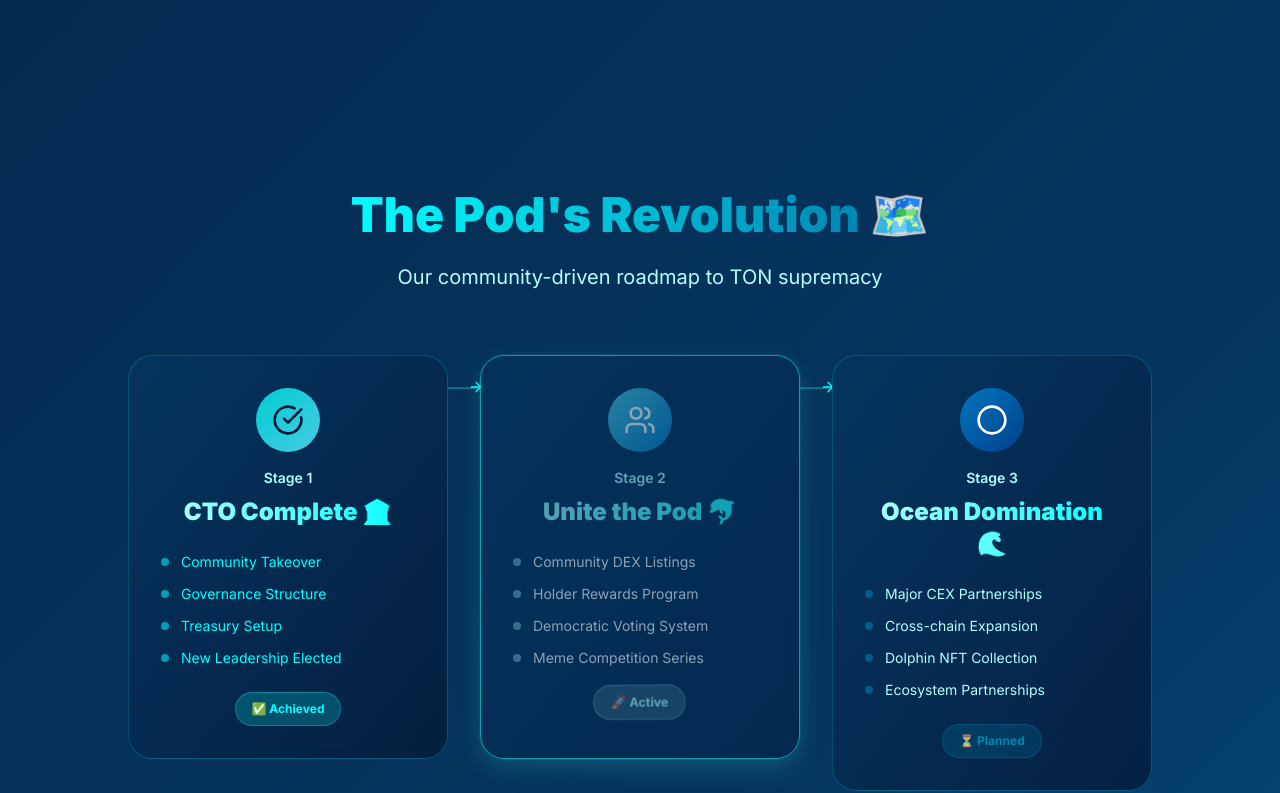
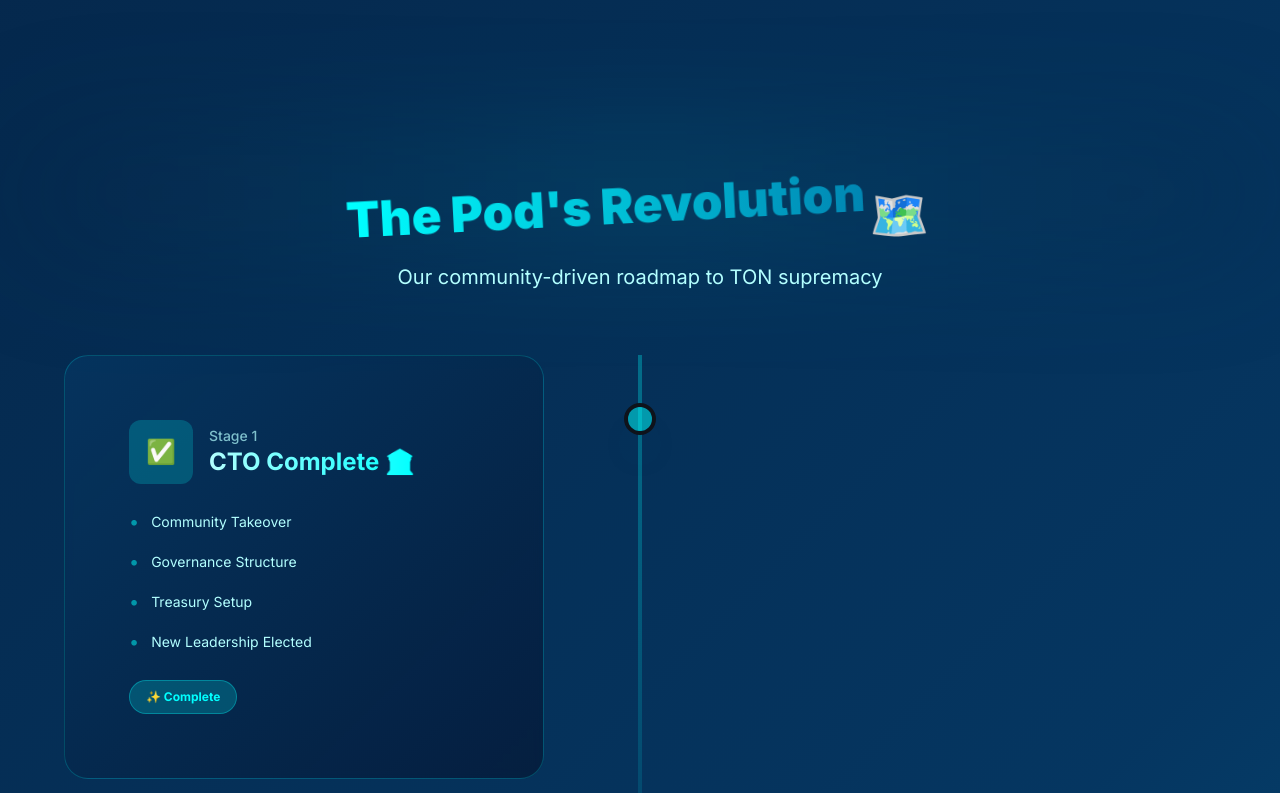
Before and after one commit to Kreatour/dolph.github.io, a React (Vite) app: page / in a window 1280 px wide. Shown: the part 2007-2800 px from the top of the page. Built offline with nearby package versions, Linux system fonts and the light colour scheme.

Commit message:
Refactor sections and improve roadmap
Removed "Create & Earn" and "Pod Member Power" sections. Added a new sticker wall showcasing six stickers. Improved the visual representation of the roadmap.

```diff
--- a/src/components/CommunitySection.tsx
+++ b/src/components/CommunitySection.tsx
@@ -94,32 +94,32 @@ const CommunitySection = () => {
         {/* Community Benefits */}
         <div className="card-meme max-w-4xl mx-auto hover:scale-105 transition-transform">
           <h3 className="text-2xl font-bold text-gradient-ocean mb-6">
-            <span className="hover:animate-bounce inline-block">Pod Member Powers</span> 🎁
+            <span className="hover:animate-bounce inline-block">Community Perks</span> 🎁
           </h3>
 
           <div className="grid md:grid-cols-4 gap-6">
             <div className="text-center hover:scale-110 transition-transform cursor-pointer">
-              <div className="text-3xl mb-2 hover:animate-spin">🗳️</div>
-              <div className="text-aqua-bright font-semibold">Voting Rights</div>
-              <div className="text-aqua-light text-sm">Shape the future</div>
-            </div>
-
-            <div className="text-center hover:scale-110 transition-transform cursor-pointer">
-              <div className="text-3xl mb-2 hover:animate-bounce">🏆</div>
-              <div className="text-aqua-bright font-semibold">Community Rewards</div>
-              <div className="text-aqua-light text-sm">Earn $DOLPH prizes</div>
-            </div>
-
-            <div className="text-center hover:scale-110 transition-transform cursor-pointer">
-              <div className="text-3xl mb-2 hover:animate-pulse">📢</div>
-              <div className="text-aqua-bright font-semibold">Alpha Access</div>
+              <div className="text-3xl mb-2 hover:animate-spin">🌊</div>
+              <div className="text-aqua-bright font-semibold">Exclusive Alpha</div>
               <div className="text-aqua-light text-sm">First to know</div>
             </div>
 
             <div className="text-center hover:scale-110 transition-transform cursor-pointer">
-              <div className="text-3xl mb-2 hover:animate-spin">👑</div>
-              <div className="text-aqua-bright font-semibold">Leadership</div>
-              <div className="text-aqua-light text-sm">Run for council</div>
+              <div className="text-3xl mb-2 hover:animate-bounce">💎</div>
+              <div className="text-aqua-bright font-semibold">Diamond Fins</div>
+              <div className="text-aqua-light text-sm">Holders only</div>
+            </div>
+
+            <div className="text-center hover:scale-110 transition-transform cursor-pointer">
+              <div className="text-3xl mb-2 hover:animate-pulse">🚀</div>
+              <div className="text-aqua-bright font-semibold">Market Insights</div>
+              <div className="text-aqua-light text-sm">Early signals</div>
+            </div>
+
+            <div className="text-center hover:scale-110 transition-transform cursor-pointer">
+              <div className="text-3xl mb-2 hover:animate-spin">🎯</div>
+              <div className="text-aqua-bright font-semibold">CTO Strategy</div>
+              <div className="text-aqua-light text-sm">Shape decisions</div>
             </div>
           </div>
         </div>
--- a/src/components/RoadmapSection.tsx
+++ b/src/components/RoadmapSection.tsx
@@ -41,82 +41,79 @@ const RoadmapSection = () => {
   return (
     <section className="py-24 relative">
       <div className="container mx-auto px-4">
-        <div className="text-center mb-16">
-          <h2 className="text-5xl font-black mb-6">
-            <span className="text-gradient-ocean hover:scale-105 transition-transform inline-block">The Pod's Revolution</span> 🗺️
+        {/* Header */}
+        <div className="text-center mb-16 relative">
+          <div className="absolute inset-0 bg-gradient-to-r from-ocean-deep/20 via-aqua-bright/10 to-ocean-deep/20 rounded-full blur-3xl transform -translate-y-12"></div>
+          <h2 className="text-5xl font-black mb-6 relative">
+            <span className="text-gradient-ocean hover:scale-105 transition-transform inline-block animate-dolphin-leap">
+              The Pod's Revolution
+            </span> 🗺️
           </h2>
-          <p className="text-xl text-aqua-light max-w-2xl mx-auto">
+          <p className="text-xl text-aqua-light max-w-2xl mx-auto relative">
             Our community-driven roadmap to TON supremacy
           </p>
         </div>
 
-        <div className="max-w-5xl mx-auto">
-          <div className="grid md:grid-cols-3 gap-8">
+        {/* Roadmap Timeline */}
+        <div className="relative max-w-6xl mx-auto">
+          {/* Central timeline line */}
+          <div className="absolute left-1/2 transform -translate-x-0.5 h-full w-1 bg-gradient-to-b from-aqua-bright via-ocean-medium to-ocean-deep opacity-30"></div>
+
+          <div className="space-y-16">
             {roadmapStages.map((stage, index) => (
-              <div key={index} className="relative">
-                {/* Connection Line */}
-                {index < roadmapStages.length - 1 && (
-                  <div className="hidden md:block absolute top-8 left-full w-8 h-0.5 bg-aqua-bright/30 z-0">
-                    <ArrowRight className="absolute -top-2 -right-1 w-4 h-4 text-aqua-bright animate-pulse" />
-                  </div>
-                )}
+              <div
+                key={index}
+                className={`relative flex ${index % 2 === 0 ? 'justify-start' : 'justify-end'}`}
+              >
+                {/* Timeline node */}
+                <div className="absolute left-1/2 top-12 transform -translate-x-1/2 w-8 h-8 rounded-full border-4 border-background z-10 shadow-ocean">
+                  <div className={`w-full h-full rounded-full ${
+                    stage.status === 'completed' ? 'bg-aqua-bright animate-pulse' :
+                    stage.status === 'current' ? 'bg-ocean-medium animate-meme-bounce' :
+                    'bg-ocean-deep/60'
+                  }`}></div>
+                </div>
 
-                <div className={`card-ocean relative z-10 hover:scale-105 transition-transform group ${
-                  stage.status === 'current' ? 'border-aqua-bright shadow-dolphin animate-pulse' : ''
+                {/* Stage Card */}
+                <div className={`w-5/12 card-ocean hover:scale-105 transition-all duration-500 hover:shadow-dolphin relative ${
+                  stage.status === 'current' ? 'ring-2 ring-aqua-bright/30 shadow-dolphin animate-pulse' : ''
                 }`}>
-                  {/* Stage Header */}
-                  <div className="text-center mb-6">
-                    <div className="inline-flex items-center justify-center w-16 h-16 rounded-full mb-4 group-hover:scale-110 transition-transform"
-                         style={{
-                           background: stage.status === 'completed' ? 'linear-gradient(135deg, #00CED1, #48CAE4)' :
-                                      stage.status === 'current' ? 'linear-gradient(135deg, #48CAE4, #0077BE)' :
-                                      'linear-gradient(135deg, #0077BE, #023E8A)'
-                         }}>
-                      {stage.status === 'completed' ?
-                        <CheckCircle className="w-8 h-8 text-ocean-deep group-hover:animate-bounce" /> :
-                        stage.status === 'current' ?
-                        <Users className="w-8 h-8 text-foam-white group-hover:animate-pulse" /> :
-                        <Circle className="w-8 h-8 text-foam-white" />
-                      }
+                  <div className="p-8">
+                    {/* Stage Icon & Header */}
+                    <div className="flex items-center gap-4 mb-6">
+                      <div className={`w-16 h-16 rounded-xl flex items-center justify-center text-2xl hover:rotate-12 transition-transform ${
+                        stage.status === 'completed' ? 'bg-aqua-bright/20 text-aqua-bright' :
+                        stage.status === 'current' ? 'bg-ocean-medium/30 text-aqua-light animate-pulse' :
+                        'bg-ocean-deep/20 text-aqua-light/60'
+                      }`}>
+                        {stage.status === 'completed' ? '✅' :
+                         stage.status === 'current' ? '🚀' : '⏳'}
+                      </div>
+                      <div>
+                        <div className="text-sm text-aqua-light/70 font-medium">{stage.stage}</div>
+                        <h3 className="text-2xl font-bold text-gradient-aqua hover:scale-105 transition-transform">{stage.title}</h3>
+                      </div>
                     </div>
 
-                    <div className="text-sm font-semibold text-aqua-light mb-2">{stage.stage}</div>
-                    <h3 className="text-2xl font-black text-gradient-aqua group-hover:scale-105 transition-transform">
-                      {stage.title}
-                    </h3>
-                  </div>
+                    {/* Stage Items */}
+                    <ul className="space-y-3 mb-6">
+                      {stage.items.map((item, itemIndex) => (
+                        <li key={itemIndex} className="flex items-center gap-3 text-aqua-light hover:text-aqua-bright transition-colors hover:translate-x-2 cursor-pointer">
+                          <span className="text-aqua-bright animate-pulse text-lg">•</span>
+                          <span className="text-sm">{item}</span>
+                        </li>
+                      ))}
+                    </ul>
 
-                  {/* Stage Items */}
-                  <div className="space-y-3">
-                    {stage.items.map((item, itemIndex) => (
-                      <div key={itemIndex} className="flex items-center gap-3 hover:scale-105 transition-transform cursor-pointer">
-                        <div className={`w-2 h-2 rounded-full flex-shrink-0 animate-pulse ${
-                          stage.status === 'completed' ? 'bg-aqua-bright' :
-                          stage.status === 'current' ? 'bg-aqua-light' :
-                          'bg-ocean-light'
-                        }`} />
-                        <span className={`text-sm ${
-                          stage.status === 'completed' ? 'text-aqua-bright' :
-                          stage.status === 'current' ? 'text-foam-white' :
-                          'text-aqua-light'
-                        }`}>
-                          {item}
-                        </span>
-                      </div>
-                    ))}
-                  </div>
-
-                  {/* Status Badge */}
-                  <div className="mt-6 text-center">
-                    <span className={`inline-block px-4 py-2 rounded-full text-xs font-bold hover:scale-110 transition-transform cursor-pointer ${
+                    {/* Status Badge */}
+                    <div className={`inline-flex px-4 py-2 rounded-full text-xs font-bold transition-all hover:scale-110 ${
                       stage.status === 'completed' ? 'bg-aqua-bright/20 text-aqua-bright border border-aqua-bright/30' :
-                      stage.status === 'current' ? 'bg-aqua-light/20 text-aqua-light border border-aqua-light/30 meme-bounce' :
-                      'bg-ocean-light/20 text-ocean-light border border-ocean-light/30'
+                      stage.status === 'current' ? 'bg-ocean-medium/30 text-aqua-light border border-aqua-light/30 animate-meme-bounce' :
+                      'bg-ocean-deep/20 text-aqua-light/60 border border-ocean-light/30'
                     }`}>
-                      {stage.status === 'completed' ? '✅ Achieved' :
-                       stage.status === 'current' ? '🚀 Active' :
-                       '⏳ Planned'}
-                    </span>
+                      {stage.status === 'completed' ? '✨ Complete' :
+                       stage.status === 'current' ? '🔥 In Progress' : '⏳ Upcoming'}
+                    </div>
                   </div>
                 </div>
               </div>
```
Also changed, not shown: src/components/StickersSection.tsx (+17 -22 lines).
